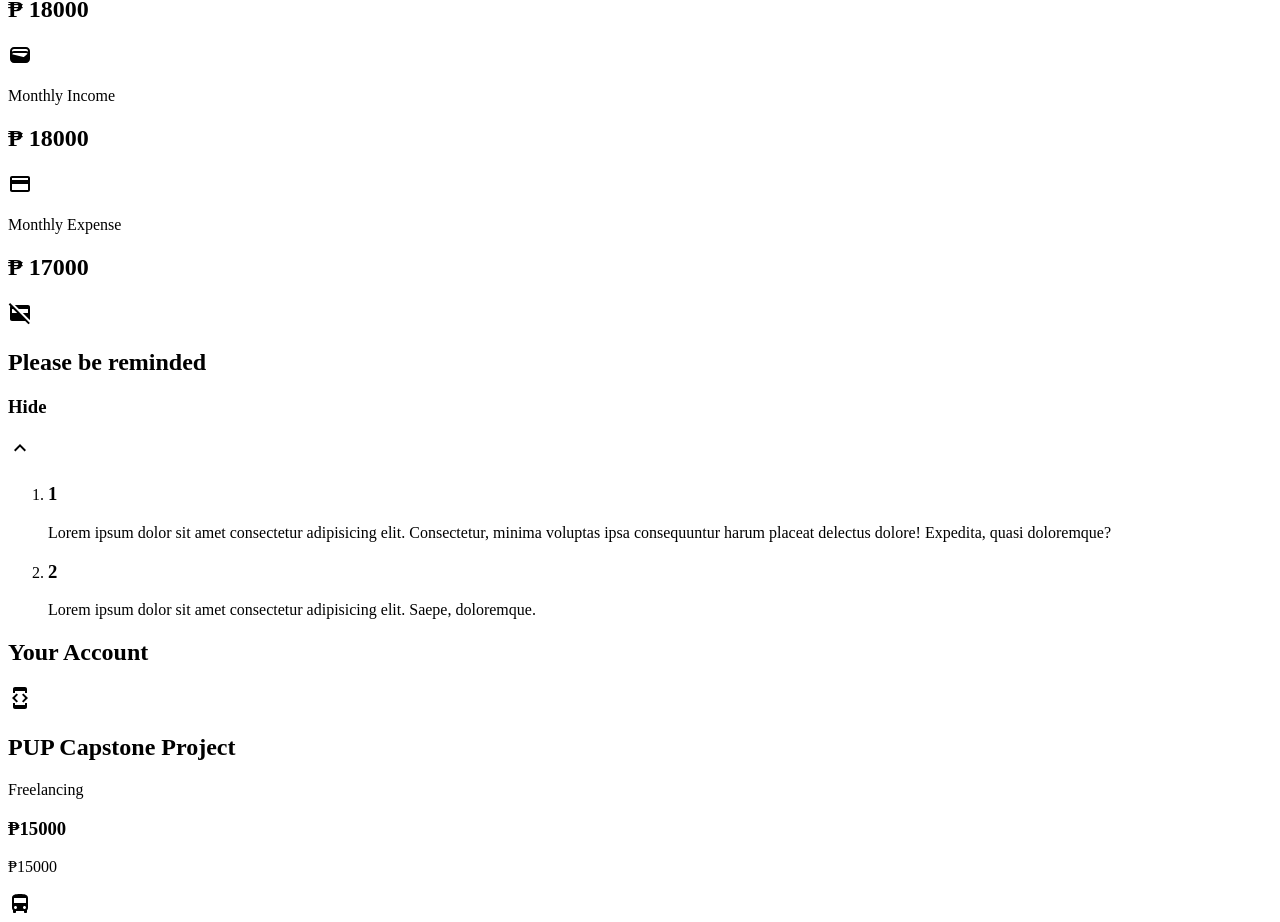
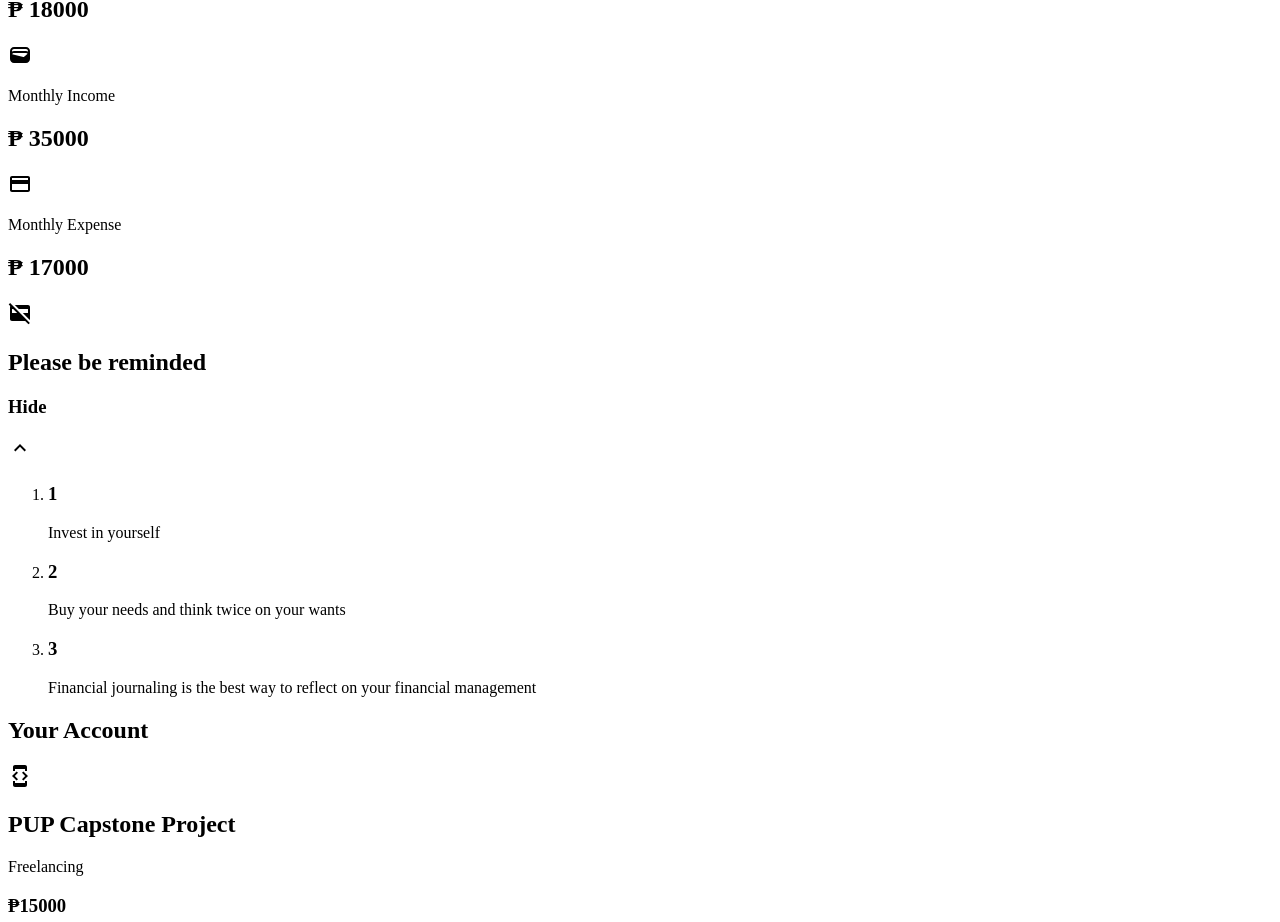
Before and after one commit to cabsknowss/FinanceTrack, a React (Vite) app: page / in a window 1280 px wide. Shown: the part 976-1898 px from the top of the page. Built offline with nearby package versions, Linux system fonts and the light colour scheme; the HTML template or start-up script is replaced by a standard one.

Commit message:
Added something on reflect, added computeIncome function, Polish css

```diff
--- a/src/Sidebar.jsx
+++ b/src/Sidebar.jsx
@@ -27,7 +27,10 @@ const Sidebar = (props) => {
   return (
     <div className="sidebar">
       <div>
-        <div className="sidebar-header">
+        <div
+          onClick={() => window.location.reload(false)}
+          className="sidebar-header"
+        >
           <img src={logo} alt="logo" width="70px" />
           <h2 className=" | fw-semi-bold fs-500 opacity-800">FinanceTrack</h2>
         </div>
--- a/src/assets/styles/base/_sidebar.scss
+++ b/src/assets/styles/base/_sidebar.scss
@@ -2,6 +2,7 @@
   display: flex;
   align-items: center;
   padding-bottom: $size-400;
+  cursor: pointer;
 }
 
 .sidebar-navlist {
--- a/src/assets/styles/components/_trackrecord.scss
+++ b/src/assets/styles/components/_trackrecord.scss
@@ -2,8 +2,10 @@
   display: flex;
   justify-content: space-between;
   align-items: center;
-
+  border: 2px solid transparent;
+  cursor: pointer;
   padding: 0.5rem 1rem;
+  transition: border 0.3s ease-out;
 }
 
 .track-record-list:hover {
--- a/src/component/Dashboard.jsx
+++ b/src/component/Dashboard.jsx
@@ -42,20 +42,22 @@ const Dashboard = (props) => {
                   <h3>1</h3>
                 </div>
                 <div>
-                  <p>
-                    Lorem ipsum dolor sit amet consectetur adipisicing elit.
-                    Consectetur, minima voluptas ipsa consequuntur harum placeat
-                    delectus dolore! Expedita, quasi doloremque?
-                  </p>
+                  <p>Invest in yourself</p>
                 </div>
               </li>
               <li className="dashboard-reminder-text">
                 <div>
                   <h3>2</h3>
                 </div>
+                <p>Buy your needs and think twice on your wants</p>
+              </li>
+              <li className="dashboard-reminder-text">
+                <div>
+                  <h3>3</h3>
+                </div>
                 <p>
-                  Lorem ipsum dolor sit amet consectetur adipisicing elit.
-                  Saepe, doloremque.
+                  Financial journaling is the best way to reflect on your
+                  financial management
                 </p>
               </li>
             </ol>
--- a/src/component/Records.jsx
+++ b/src/component/Records.jsx
@@ -15,12 +15,11 @@ const Records = (props) => {
   return (
     <div className="records">
       <FinanceOverview userRecords={userRecords} />
-      <TrackRecord userRecords={userRecords} />
-
       <div className="add-record" onClick={() => handleAddIncome()}>
         <Add style={{ fontSize: "30px" }} />
         <h2>Add Income/Expenditures</h2>
       </div>
+      <TrackRecord userRecords={userRecords} />
 
       {showModal && (
         <AddRecord
--- a/src/component/sections/FinanceOverview.jsx
+++ b/src/component/sections/FinanceOverview.jsx
@@ -12,6 +12,15 @@ const FinanceOverview = (props) => {
         : (balance = balance - userRecords[i].amount);
     }
     return balance;
+  };
+
+  const computeIncome = () => {
+    let income = 0;
+    for (let i = 0; i < userRecords.length; i++) {
+      userRecords[i].account === "Income" &&
+        (income = income + userRecords[i].amount);
+    }
+    return income;
   };
 
   const computeExpenses = () => {
@@ -29,7 +38,7 @@ const FinanceOverview = (props) => {
         <div>
           <div>
             <p className=" | fs-200 fw-semi-bold text-neutral-700">Balance</p>
-            <h2 className=" | fs-500 fw-bold text-success-400">
+            <h2 className=" | fs-500 fw-bold text-neutral-900">
               &#8369; {computeBalance()}
               <span className="fs-200 text-success-400 fw-bold"></span>
             </h2>
@@ -43,7 +52,9 @@ const FinanceOverview = (props) => {
             <p className=" | fs-200 fw-semi-bold text-neutral-700">
               Monthly Income
             </p>
-            <h2 className=" | fs-500 fw-bold">&#8369; {computeBalance()}</h2>
+            <h2 className=" | fs-500 fw-bold text-success-400">
+              &#8369; {computeIncome()}
+            </h2>
           </div>
           <div className="financial-overview__icon">
             <CreditCard />
--- a/src/component/sections/Header.jsx
+++ b/src/component/sections/Header.jsx
@@ -5,20 +5,16 @@ import axios from "axios";
 const Header = (props) => {
   const { activeComponent } = props;
 
-  const [dateClick, setDateClick] = useState(false);
-  const [settingsClick, setSettingsClick] = useState(false);
+  const handleRefresh = async () => {
+    window.location.reload(false);
+  };
 
-  const [dateRange, setDateRange] = useState("");
+  const handleDatePicker = () => {
+    console.log("Date Range Picker");
+  };
 
-  const handleRefresh = async () => {
-    console.log("Clicked Refresh");
-
-    try {
-      const response = await axios.get("http://localhost:3000/");
-      console.log(response.data);
-    } catch (error) {
-      console.log(error);
-    }
+  const handleMoreSettings = () => {
+    console.log("More Settings");
   };
 
   return (
@@ -28,13 +24,7 @@ const Header = (props) => {
           {activeComponent}
         </h1>
         <div className="content-header__settings">
-          <div
-            onClick={() => {
-              setDateClick(!dateClick);
-              console.log(dateClick);
-            }}
-            className="content-header__date"
-          >
+          <div onClick={handleDatePicker} className="content-header__date">
             <i>
               <EditCalendar />
             </i>
@@ -46,13 +36,7 @@ const Header = (props) => {
           >
             Refresh
           </div>
-          <div
-            onClick={() => {
-              setSettingsClick(!settingsClick);
-              console.log(settingsClick);
-            }}
-            className="content-header__more"
-          >
+          <div onClick={handleMoreSettings} className="content-header__more">
             <MoreVert />
           </div>
         </div>
```
Also changed, not shown: src/assets/styles/pages/_record.scss (+11 -2 lines).
